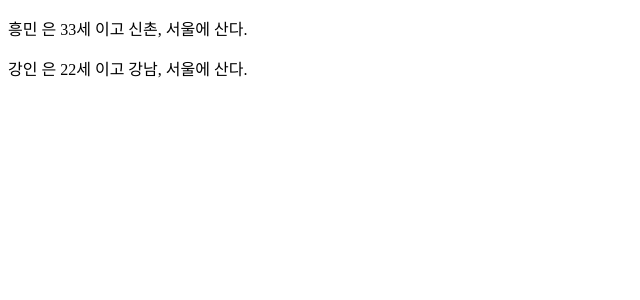
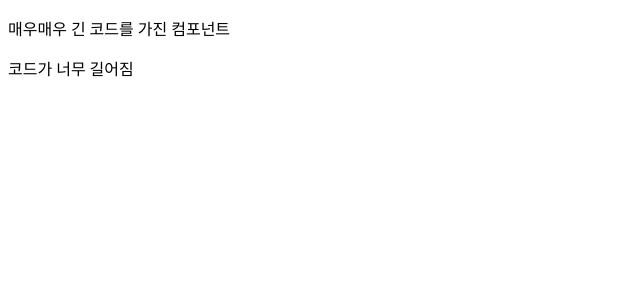
Before and after one commit to zxcvcx123/react20231031, a React (Create React App) app: page / in a window 1280 px wide. Shown: the top 300 px of the page, without its empty margins (0-640 px from the left). Built offline with nearby package versions, Linux system fonts and the light colour scheme.

Commit message:
export, import 연습

```diff
--- a/src/App.js
+++ b/src/App.js
@@ -1,20 +1,14 @@
+// export된 컴포넌트(변수, 함수, 객체 등등) 를 import 해서 사용
+import { MyElem } from "./component/MyElem";
+import { MyComp } from "./component/MyComp";
+
 function App() {
   return (
     <>
-      <MyComp name={"흥민"} age={33} address={"신촌"} city={"서울"} />
-      <MyComp age={22} address={"강남"} city={"서울"} />
+      <MyElem />
+      <MyComp />
     </>
   );
 }
 
-function MyComp({ name = "강인", address, city, age = 10 }) {
-  return (
-    <div>
-      <p>
-        {name} 은 {age}세 이고 {address}, {city}에 산다.
-      </p>
-    </div>
-  );
-}
-
 export default App;
--- /dev/null
+++ b/src/component/MyComp.js
@@ -0,0 +1,7 @@
+export function MyComp() {
+  return (
+    <div>
+      <p>코드가 너무 길어짐</p>
+    </div>
+  );
+}
--- /dev/null
+++ b/src/component/MyElem.js
@@ -0,0 +1,8 @@
+// 다른 파일에서 사용 가능하도록 export
+export function MyElem() {
+  return (
+    <div>
+      <p>매우매우 긴 코드를 가진 컴포넌트</p>
+    </div>
+  );
+}
```
